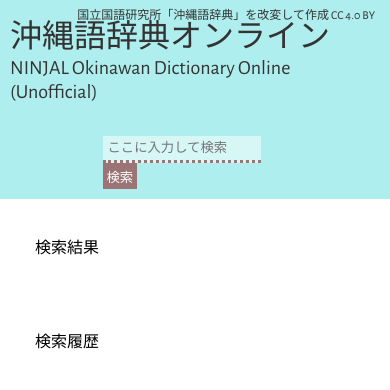
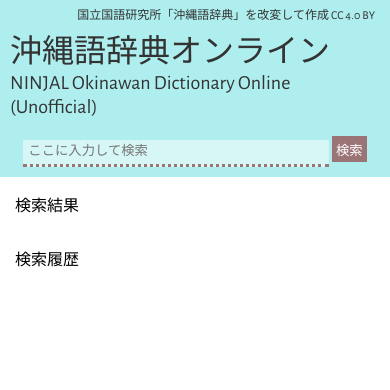
Before and after one commit to notolyte/okinawago_dic, a plain HTML site: page index.htm in a window 390 px wide. Drawn offline with nearby package versions, Linux system fonts and the light colour scheme; no server answers.

Commit message:
レスポンシブ対応

```diff
--- a/index.htm
+++ b/index.htm
@@ -5,6 +5,7 @@
     <title>沖縄語辞典オンライン</title>
     <link href="style.css" rel="stylesheet">
     <link href="https://fonts.googleapis.com/css2?family=Alegreya+Sans&display=swap" rel="stylesheet">
+    <meta name="viewport" content="width=device-width,initial-scale=1">
 </head>
 
 <body onload="readFile()">
--- a/style.css
+++ b/style.css
@@ -67,14 +67,6 @@ section {
     padding: 30px;
 }
 
-section:first-of-type {
-    width: 50%;
-}
-
-section:nth-of-type(2) {
-    width: 40%;
-}
-
 .table {
     background: #eee;
     margin: 5px;
@@ -105,3 +97,36 @@ section:nth-of-type(2) {
 #history .now {
     display: none;
 }
+
+@media screen and (min-width:481px) {
+    section:first-of-type {
+        width: 50%;
+    }
+
+    section:nth-of-type(2) {
+        width: 40%;
+    }
+}
+
+@media screen and (max-width:480px) {
+    h1 {
+        position: relative;
+        top: 15px;
+    }
+
+    form {
+        width: 100%;
+        text-align: center;
+    }
+
+    section {
+        float: none;
+        width: calc(100% - 20px);
+        padding: 10px;
+    }
+
+    #result .table {
+        width: calc(100% - 20px);
+        line-height: 1.4em;
+    }
+}
```
